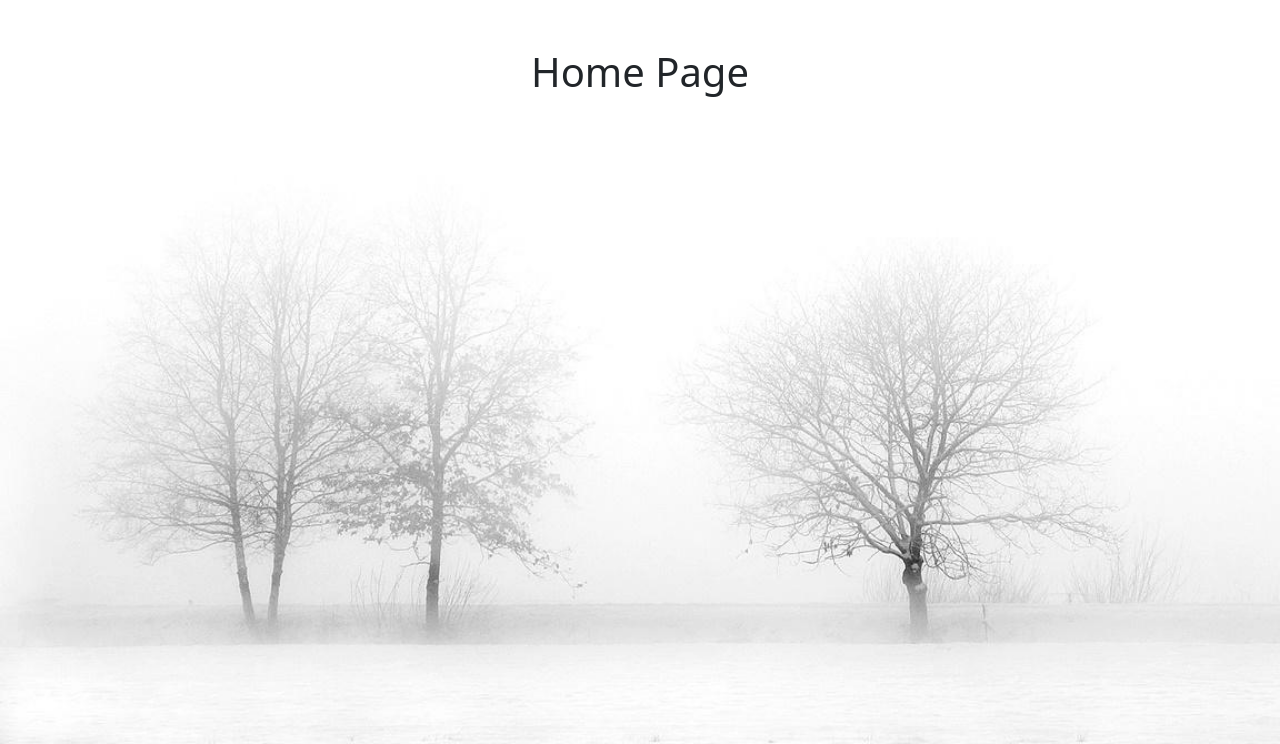
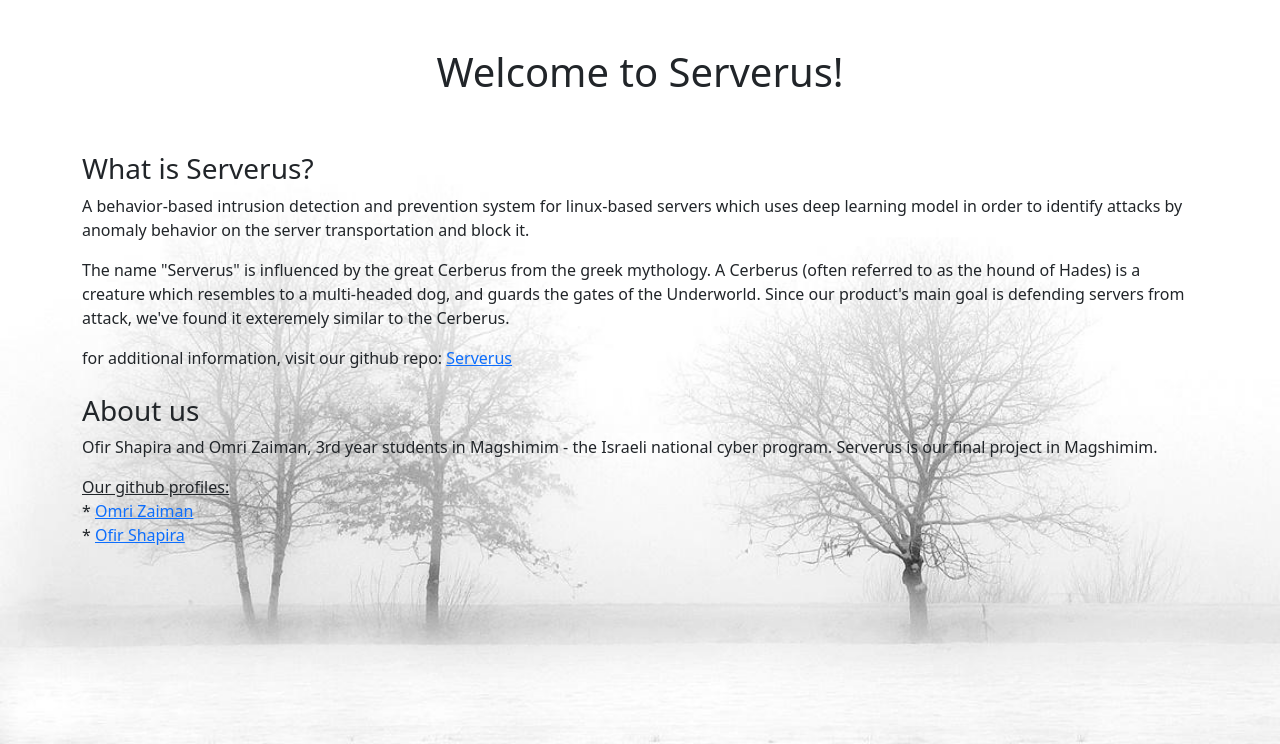
Before and after one commit to omri30000/Serverus, a Flask app: page / in a window 1280 px wide. Shown: the part 56-800 px from the top of the page. Run offline with Flask 2, Linux system fonts and the light colour scheme; some libraries are stand-ins or nearby versions.

Commit message:
updated Home page

```diff
--- a/WebAppComponent/templates/index.html
+++ b/WebAppComponent/templates/index.html
@@ -2,6 +2,34 @@
 
 {% block content %}
     <center>
-        <h1>Home Page</h1>
+        <h1>Welcome to Serverus!</h1>
     </center>
+    <br><br>
+    <div class="container">
+        <h3>What is Serverus?</h3>
+        <p>A behavior-based intrusion detection and prevention system for linux-based servers which uses
+            deep learning model in order to identify attacks by anomaly behavior on the server transportation and
+            block it. </p>
+        <p>
+            The name "Serverus" is influenced by the great Cerberus from the greek mythology.
+            A Cerberus (often referred to as the hound of Hades) is a creature which resembles to a multi-headed dog,
+            and guards the gates of the Underworld.
+            Since our product's main goal is defending servers from attack, we've found it exteremely similar to the Cerberus.
+        </p>
+
+        for additional information, visit our github repo: <a href="https://github.com/omri30000/Serverus">Serverus</a>
+    </div>
+    <div class="container">
+        <br>
+        <h3>About us</h3>
+        <p>
+            Ofir Shapira and Omri Zaiman, 3rd year students in Magshimim - the Israeli national cyber program.
+            Serverus is our final project in Magshimim.
+        </p>
+        <u>Our github profiles:</u>
+        <br>
+        * <a href="https://github.com/omri30000">Omri Zaiman</a>
+        <br>
+        * <a href="https://github.com/sharp30">Ofir Shapira</a>
+    </div>
 {% endblock %}
```
